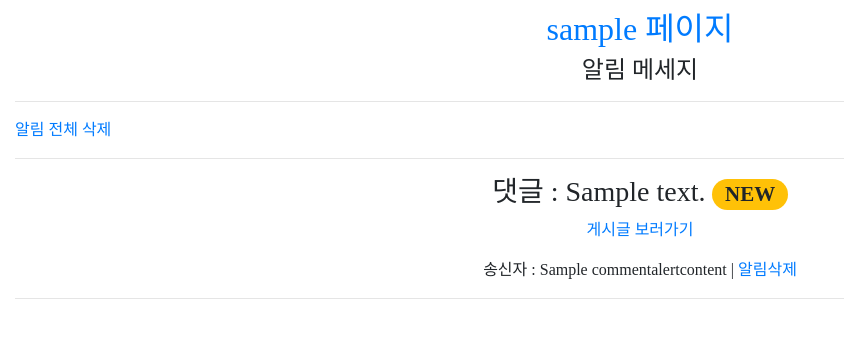
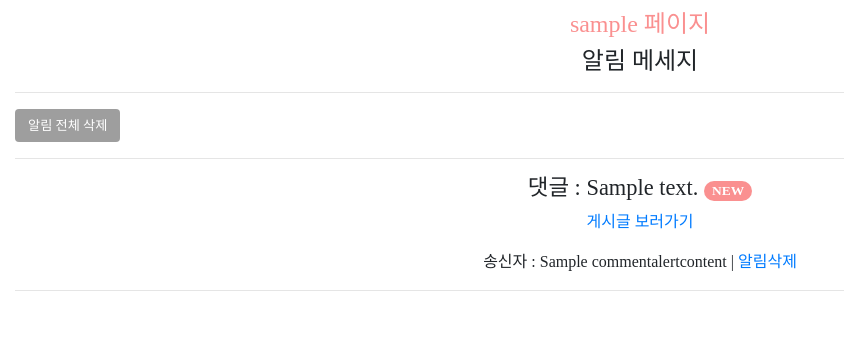
Before and after one commit to lunevilia/IMAGE_STORY, a Django app: page /account/alert_board in a window 1280 px wide. Shown: the part 76-414 px from the top of the page, without its empty margins (0-844 px from the left). Run offline with Django 3.2, Linux system fonts and the light colour scheme; a user stored in the database is signed in; tables that the repository leaves empty hold one stand-in row (values such as "Sample post"); some libraries are stand-ins or nearby versions.

Commit message:
git alert page change

```diff
--- a/imagestory_site-master/account/templates/alert.html
+++ b/imagestory_site-master/account/templates/alert.html
@@ -17,20 +17,37 @@
             height: 1.5em;
             transition: 1s;
         }
+        .btn-gray{
+            background-color: rgb(158, 158, 158);
+            color: white;
+        }
+        .fonta{
+            font-size: 1.65ch;
+        }
+        .news{
+            background-color: rgb(250, 144, 144);
+            color: white;
+            font-size: 1.2ch;
+        }
+        .chec{
+            background-color: rgb(124, 155, 255);
+            color: white;
+            font-size: 1.2ch;
+        }
     </style>
     {% include 'notice_ajax.html' %}
 </head>
 <body>
     <div class="container-fluid">
         {% include 'navbar.html' %}
-        <h2 style="text-align: center;"><a href="/account/profile">{{user.profile.nickname}} 페이지</a></h2>
+        <h2 style="text-align: center; font-size: 3ch;"><a href="/account/profile" style = "color:rgb(250, 144, 144);">{{user.profile.nickname}} 페이지</a></h2>
     <h4 style="text-align: center;">알림 메세지</h4>
     <hr>
-    <a href="{% url 'account:del_alert_board' 'all' %}">알림 전체 삭제</a>
+    <a class="btn btn-gray fonta" href="{% url 'account:del_alert_board' 'all' %}">알림 전체 삭제</a>
     <hr>
     {% for commentalert in user.profile.commentalertcontent_set.all %}
         <div style="text-align:center;">
-        <p><h3> 댓글 : {{commentalert.content.body}}{% if commentalert.view %} <span class="badge badge-pill badge-warning">NEW</span> {% else %} <span class="badge badge-pill badge-success">확인</span>{% endif %}</h3><a href="/board/detail/alerted{{commentalert.id}}/{{commentalert.board.id}}">게시글 보러가기</a></p>
+        <p><h3 style = "font-size:2.8ch;"> 댓글 : {{commentalert.content.body}}{% if commentalert.view %} <span class="badge badge-pill news">NEW</span> {% else %} <span class="badge badge-pill chec">확인</span>{% endif %}</h3><a href="/board/detail/alerted{{commentalert.id}}/{{commentalert.board.id}}">게시글 보러가기</a></p>
         <p>
             송신자 : {{commentalert.sender_name}} | <a href="{% url 'account:del_alert_board' commentalert.id %}">알림삭제</a>
         </p>
```
